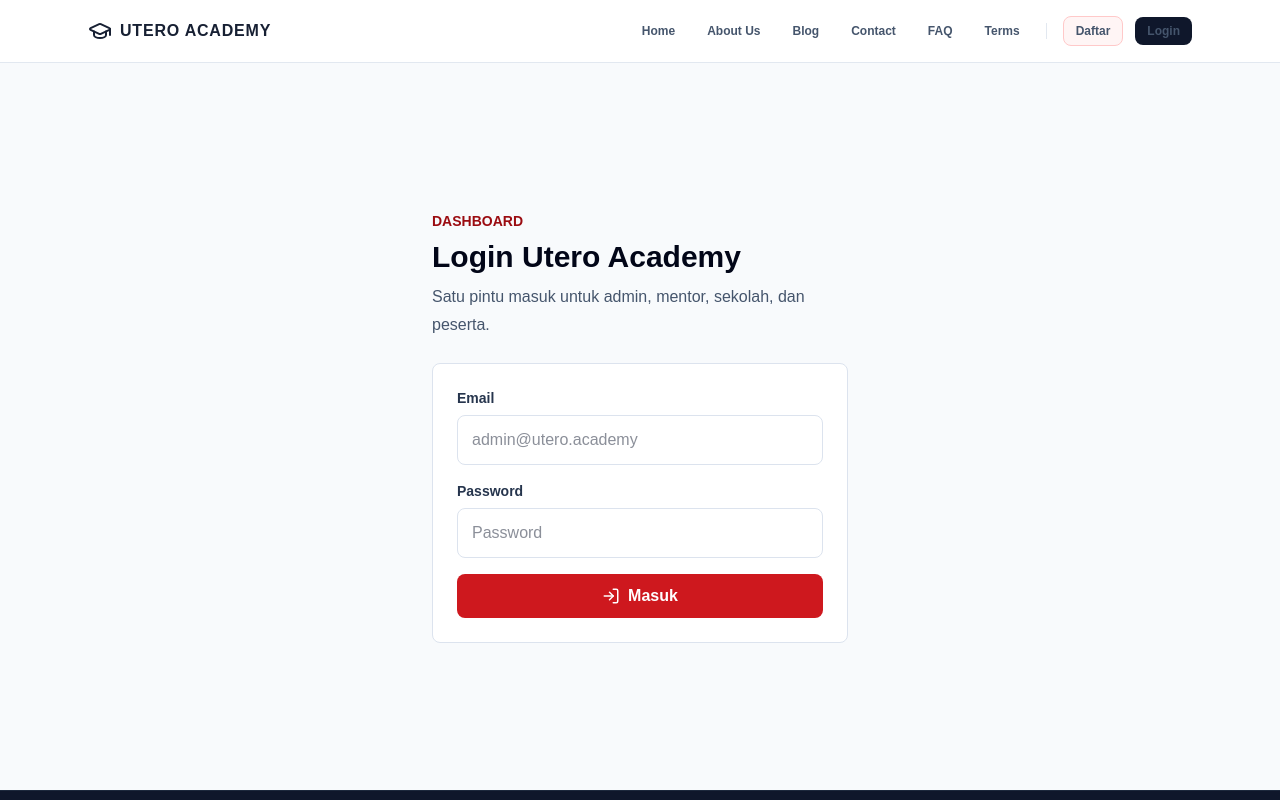
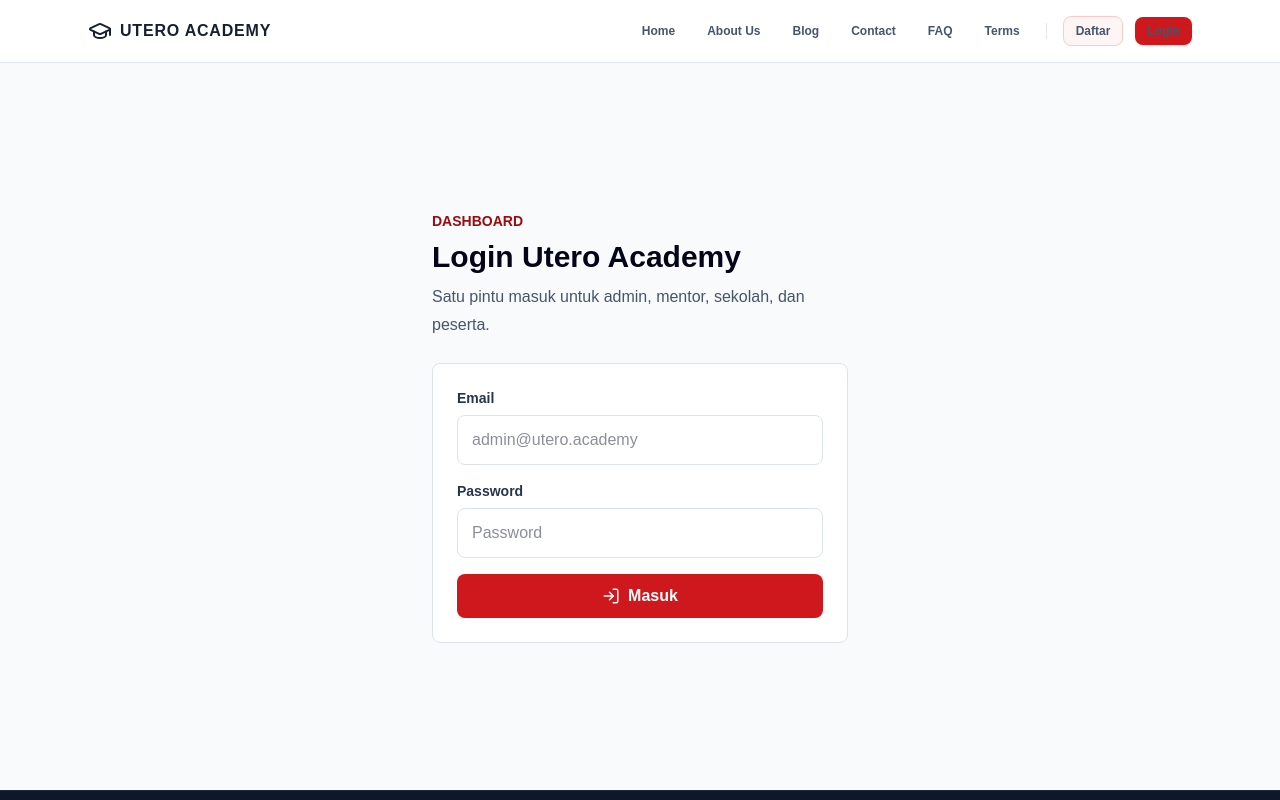
Before and after one commit to utero-akselerasi/academy-utero-project, a Next.js app: page /login in a window 1280 px wide. Shown: the top 800 px of the page. Built offline with nearby package versions, Linux system fonts and the light colour scheme; no server answers.

Commit message:
fix(public): improve Login CTA contrast with brand red

```diff
--- a/app/dashboard/school/page.tsx
+++ b/app/dashboard/school/page.tsx
@@ -68,7 +68,7 @@ export default async function SchoolDashboardPage() {
           Pantau siswa magang, progres pembelajaran, kehadiran, dan hasil penilaian dalam satu dashboard terpusat.
         </p>
         <div className="mt-6 flex flex-wrap gap-3 text-sm">
-          <Link href="/dashboard/school/students" className="rounded-full bg-white px-4 py-2 font-semibold text-black hover:bg-slate-100">Lihat Siswa</Link>
+          <Link href="/dashboard/school/students" className="rounded-full bg-slate-950 px-4 py-2 font-semibold text-white hover:bg-slate-800 shadow-sm transition-all">Lihat Siswa</Link>
           <Link href="/dashboard/school/reports" className="rounded-full border border-white/30 px-4 py-2 font-semibold text-white hover:bg-white/10">Laporan</Link>
         </div>
       </section>
--- a/features/public/Header.tsx
+++ b/features/public/Header.tsx
@@ -28,7 +28,7 @@ export function Header() {
           <div className="h-4 w-px bg-slate-200 mx-1" />
 
           <Link className="rounded-lg px-3 py-1.5 bg-teal-50 border border-teal-200 text-teal-700 hover:bg-teal-100 transition-all" href="/daftar">Daftar</Link>
-          <Link className="rounded-lg px-3 py-1.5 bg-slate-900 text-white hover:bg-slate-800 transition-all" href="/login">Login</Link>
+          <Link className="rounded-lg px-3 py-1.5 bg-[#CE181E] text-white hover:bg-[#B61016] transition-all shadow-sm" href="/login">Login</Link>
         </nav>
 
         {/* Mobile Toggle */}
@@ -46,7 +46,7 @@ export function Header() {
           <Link onClick={() => setIsOpen(false)} className="text-xl font-bold py-3 border-b border-slate-100" href="/terms">Terms</Link>
           <div className="flex gap-3 mt-4">
             <Link onClick={() => setIsOpen(false)} className="flex-1 text-center rounded-lg px-4 py-3 bg-teal-50 border border-teal-200 text-teal-700 font-bold" href="/daftar">Daftar</Link>
-            <Link onClick={() => setIsOpen(false)} className="flex-1 text-center rounded-lg px-4 py-3 bg-slate-900 text-white font-bold" href="/login">Login</Link>
+            <Link onClick={() => setIsOpen(false)} className="flex-1 text-center rounded-lg px-4 py-3 bg-[#CE181E] text-white font-bold hover:bg-[#B61016] transition-all" href="/login">Login</Link>
           </div>
         </div>
       </div>
```
